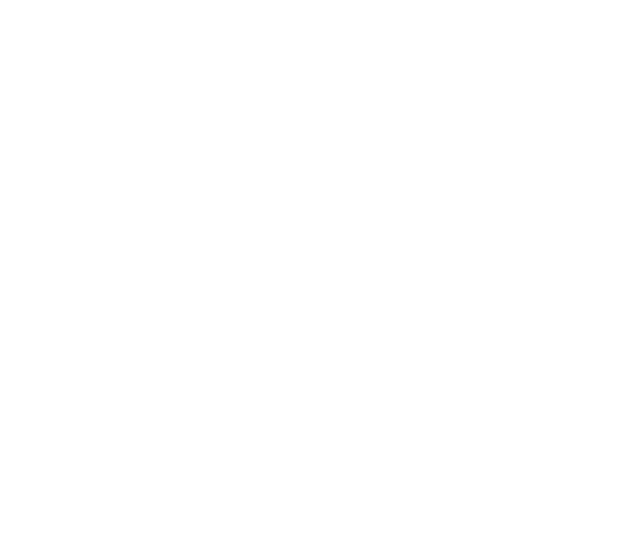
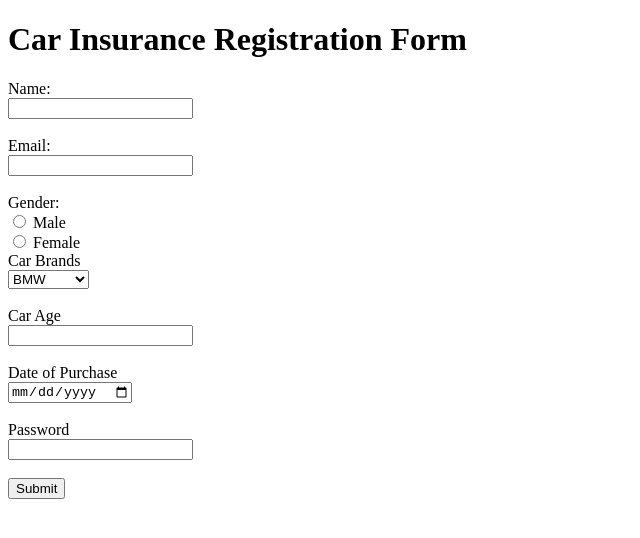
Before and after one commit to acciojob/car-insurance-form-rishithapaladugu, a website: page main.html in a window 1280 px wide. Shown: the whole page, without its empty margins (0-640 px from the left). Drawn offline with Linux system fonts and the light colour scheme.

Commit message:
created a submission

```diff
--- a/main.html
+++ b/main.html
@@ -3,12 +3,41 @@
 <html>
 
 <head>
+	<title>Car Insurance Registartion Form</title>
 	<link rel="stylesheet" href="styles.css">
 </head>
 
 <body>
 	<!-- the entire body must be written by student -->
-    <script type="text/javascript" src="./script.js">
+	<h1>Car Insurance Registration Form</h1>
+	<form action="#" method="post">
+		<label for="name">Name:</label><br>
+		<input type="text" id="name" name="name" required><br><br>
+		<label for="email">Email:</label><br>
+		<input type="email" id="email" name="email" required><br><br>
+		<label>Gender:</label><br>
+		<input type="Radio" name="gender" value="male" required>
+		<label for="male">Male</label><br>
+		<input type="Radio" name="gender" value="female" required>
+		<label for="female">Female</label><br>
+
+		<label for="cars">Car Brands</label><br>
+		<select id="cars" name="cars" required>
+			<option value="bmw">BMW</option>
+			<option value="audio">Audio</option>
+			<option value="mercedez">Mercedez</option>
+		</select><br><br>
+		<label for="carage">Car Age</label><br>
+		<input type="number" id="carage" name="car age" required><br><br>
+		<label for="dop">Date of Purchase</label><br>
+		<input type="date" id="dop" name="date of purchase" required><br><br>
+		<label for="password">Password</label><br>
+		<input type="password" id="password" name="password" required><br><br>
+		<button type="submit">Submit</button>
+
+
+
+
 </script>
 
 </body>
```
